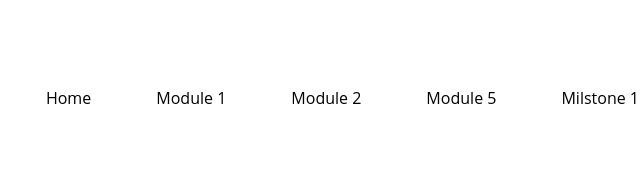
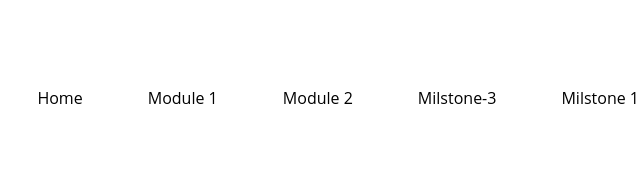
Before and after one commit to freelancernizamc/milstone-01, a plain HTML site: page index.html in a window 1280 px wide. Shown: the top 192 px of the page, 426-1066 px from the left. Drawn offline with Linux system fonts and the light colour scheme.

Commit message:
update code added

```diff
--- a/index.html
+++ b/index.html
@@ -21,7 +21,7 @@
                 <li><a href="index.html"> Home</a></li>
                 <li><a href="mo1.html"> Module 1</a></li>
                 <li><a href="mod2.html"> Module 2</a></li>
-                <li><a href="mod5.html"> Module 5</a></li>
+                <li><a href="https://freelancernizamc.github.io/milstone-03/"> Milstone-3</a></li>
                 <li>
                     <a href="mod2.html"> Milstone 1</a>
                     <ul class="dropdown">
```
